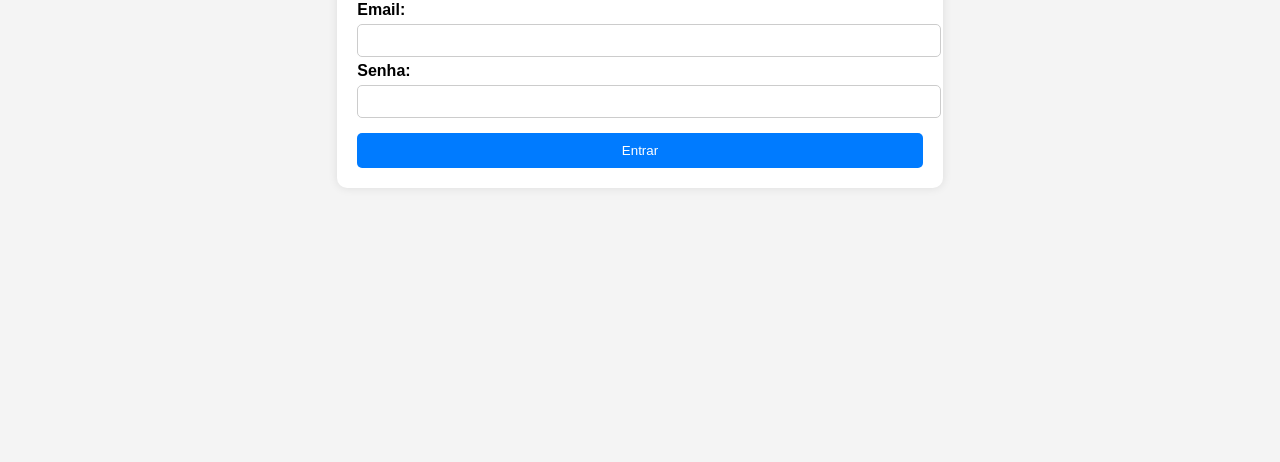
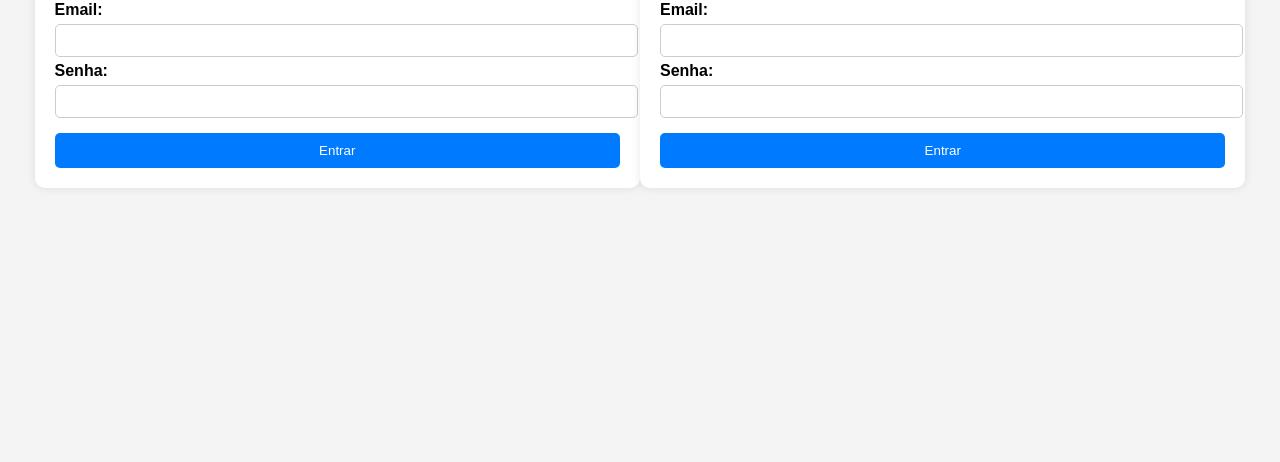
Before and after one commit to Samuelndrade/Front-End-para-API, a website: page login.html in a window 1280 px wide. Shown: the part 354-816 px from the top of the page. Drawn offline with Linux system fonts and the light colour scheme; files whose address does not match are found by name.

Commit message:
modifiquei meu texto

```diff
--- a/login.html
+++ b/login.html
@@ -66,3 +66,72 @@
 
 </body>
 </html>
+
+<!DOCTYPE html>
+<html lang="pt-BR">
+<head>
+    <meta charset="UTF-8">
+    <meta name="viewport" content="width=device-width, initial-scale=1.0">
+    <title>Login</title>
+    <style>
+        body {
+            font-family: Arial, sans-serif;
+            display: flex;
+            justify-content: center;
+            align-items: center;
+            height: 100vh;
+            background-color: #f4f4f4;
+        }
+        .container {
+            background: white;
+            padding: 20px;
+            border-radius: 10px;
+            box-shadow: 0 0 10px rgba(0, 0, 0, 0.1);
+        }
+        h1 {
+            font-size: 24px;
+        }
+        label {
+            font-weight: bold;
+        }
+        input {
+            width: 100%;
+            padding: 8px;
+            margin: 5px 0;
+            border: 1px solid #ccc;
+            border-radius: 5px;
+        }
+        button {
+            background: #007bff;
+            color: white;
+            border: none;
+            padding: 10px;
+            width: 100%;
+            cursor: pointer;
+            margin-top: 10px;
+            border-radius: 5px;
+        }
+        button:hover {
+            background: #0056b3;
+        }
+    </style>
+</head>
+<body>
+
+<div class="container">
+    <h1>Login</h1>
+    <form action="login.php" method="POST">
+        <label for="email">Email:</label>
+        <input type="email" id="email" name="email" required>
+
+        <label for="senha">Senha:</label>
+        <input type="password" id="senha" name="senha" required>
+
+        <button type="submit">Entrar</button>
+    </form>
+</div>
+
+</body>
+</html>
+<br>
+<span id="msg" class=""></span>
```
Also changed, not shown: index.html (deleted, +0 -15 lines).
